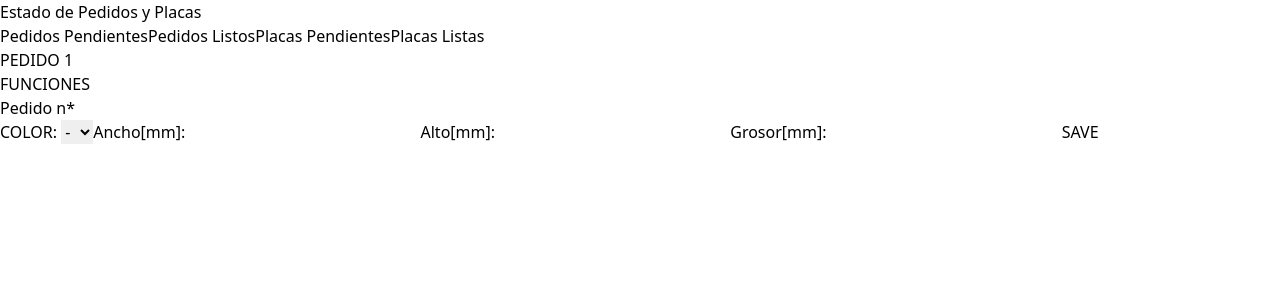
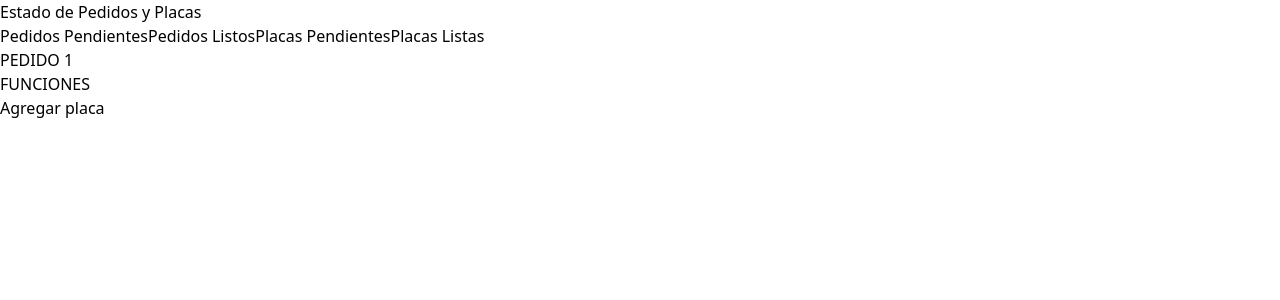
Before and after one commit to PhariusHS/sistemaGestion, a React (Vite) app in the folder client/: page / in a window 1280 px wide. Shown: the top 300 px of the page. Built offline with nearby package versions, Linux system fonts and the light colour scheme.

Commit message:
Ingresado placas

```diff
--- a/client/package.json
+++ b/client/package.json
@@ -10,10 +10,14 @@
     "preview": "vite preview"
   },
   "dependencies": {
+    "@emotion/react": "^11.11.1",
+    "@emotion/styled": "^11.11.0",
+    "@mui/material": "^5.14.18",
     "axios": "^1.6.0",
     "react": "^18.2.0",
     "react-dom": "^18.2.0",
     "react-hook-form": "^7.48.2",
+    "react-modal": "^3.16.1",
     "react-router-dom": "^6.18.0"
   },
   "devDependencies": {
--- a/client/src/components/TaskForm.jsx
+++ b/client/src/components/TaskForm.jsx
@@ -1,18 +1,47 @@
-import {useForm} from 'react-hook-form'
+import { useForm } from "react-hook-form";
+import { useState } from "react";
+import { Modal } from "@mui/material";
+
+function TaskForm() {
+  const { register, handleSubmit } = useForm();
+  const [open, setOpen] = useState(false);
+
+  const modalOpen = () => {
+    setOpen(true);
+  };
+  const modalClose = () => {
+    setOpen(false);
+  };
+
+  const onSubmit = handleSubmit((data) => {
+    console.log(data)
+  })
 
 
 
-function TaskForm() {
-
-    const {register, handleSubmit} = useForm()
-
   return (
     <div>
-            <form action="">
-                <h1>Pedido n* </h1>
+      <button onClick={modalOpen} className="bg-slate-400 rounded-lg px-4 py-2 my-2">Agregar placa</button>
+      <Modal
+
+        open={open}
+        onClose={modalClose}
+        aria-labelledby="modal-modal-title"
+        aria-describedby="modal-modal-description"
+      >
+        <div className="bg-slate-100 m-8 p-12">
+        <form onSubmit={onSubmit}>
+          <h1>PEDIDO {}</h1>
+
           <label htmlFor=""> COLOR: </label>
-                <select name="COLOR PEDIDO" id="" className="bg-zinc-500 text-white px-4 rounded-md py-2 my-2 w-full">
-                     <option value="-"> -</option>
+          <select
+            name="COLOR PEDIDO"
+            id=""
+            className="bg-zinc-500 text-white px-4 rounded-md py-2 my-2 w-full"
+
+            {...register("color")}
+          >
+            <option value="-">-</option>
             <option value="A"> A</option>
             <option value="B"> B</option>
             <option value="C"> C</option>
@@ -20,21 +49,46 @@ function TaskForm() {
             <option value="E"> E</option>
             <option value="F"> F</option>
           </select>
-                     <label>Ancho[mm]: </label>
-                    <input type="number" name="" id="" className="bg-zinc-500 text-white px-4 rounded-md py-2 my-2 w-2/3"/>
 
           <label>Alto[mm]: </label>
-                    <input type="number" name="" id="" className="bg-zinc-500 text-white px-4 rounded-md py-2 my-2 w-2/3"/>
+          <input
+            type="number"
+            name=""
+            id=""
+            className="bg-zinc-500 text-white px-4 rounded-md py-2 my-2 w-fit"
+            placeholder="10"
+            {...register("alto")}
+
+          />
+
+          <label>Largo[mm]: </label>
+          <input
+            type="number"
+            name=""
+            id=""
+            className="bg-zinc-500 text-white px-4 rounded-md py-2 my-2 w-fit"
+            placeholder="10"
+            {...register("largo")}
+          />
 
           <label>Grosor[mm]: </label>
-                    <input type="number" name="" id="" className="bg-zinc-500 text-white px-4 rounded-md py-2 my-2 w-2/3"/>
-                <button className="bg-slate-400 rounded-lg px-4 py-2 my-2">SAVE</button>
+          <input
+            type="number"
+            name=""
+            id=""
+            className="bg-zinc-500 text-white px-4 rounded-md py-2 my-2 w-fit"
+            placeholder="10"
+            {...register("ancho")}
+          />
+
+          <button className="bg-slate-400 rounded-lg px-4 py-2 my-2">
+            SAVE
+          </button>
         </form>
-
-
-
         </div>
-  )
+      </Modal>
+    </div>
+  );
 }
 
-export default TaskForm
+export default TaskForm;
```
Also changed, not shown: client/src/context/PedidosContext.jsx (added), 1 other file (tests, documents, lock files or other folders). Lines whose indentation alone changed are shown as unchanged.
